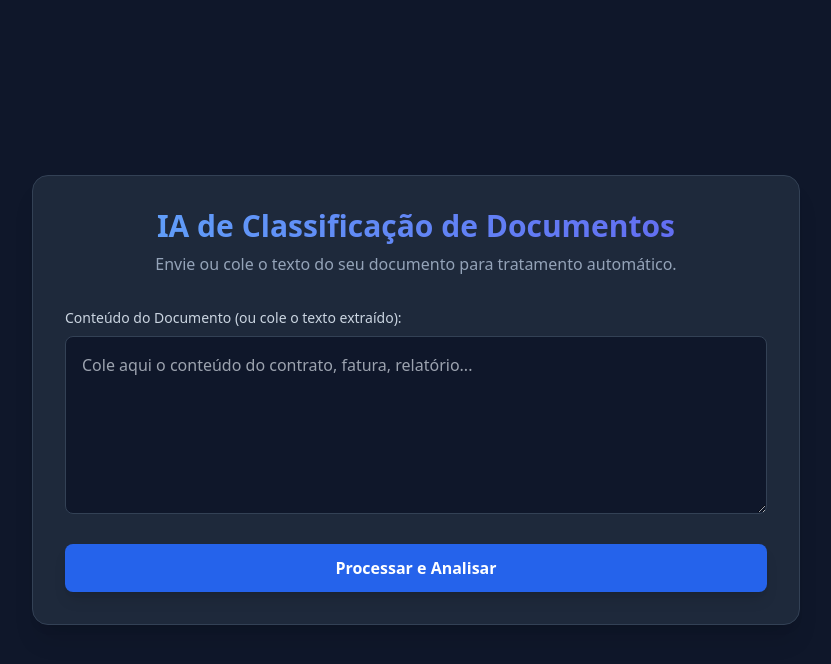
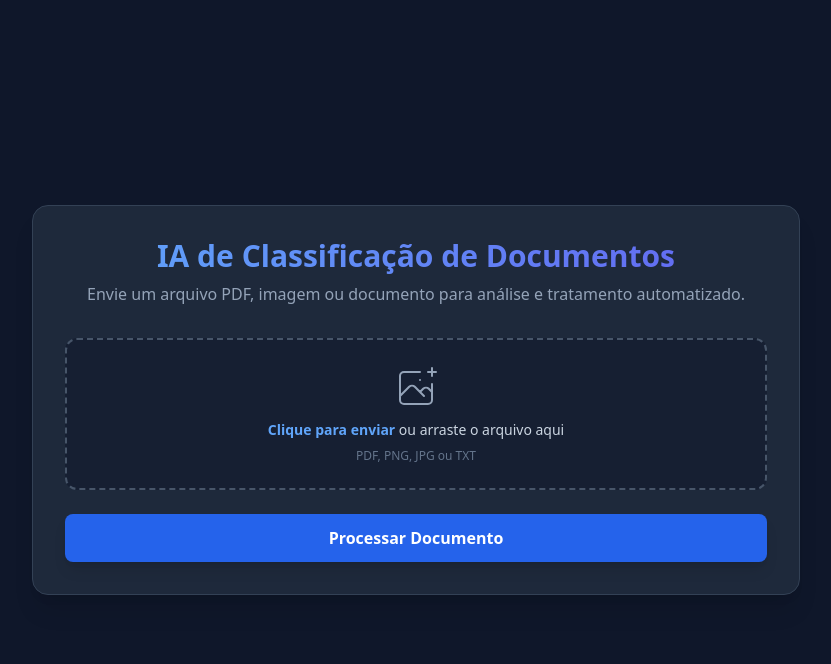
Before and after one commit to PablinXD24/docflow, a Flask app: page / in a window 1280 px wide. Shown: the top 664 px of the page, without its empty margins (224-1055 px from the left). Run offline with Flask 3, Linux system fonts and the light colour scheme; some libraries are stand-ins or nearby versions.

Commit message:
Update index.html

```diff
--- a/templates/index.html
+++ b/templates/index.html
@@ -3,7 +3,7 @@
 <head>
     <meta charset="UTF-8">
     <meta name="viewport" content="width=device-width, initial-scale=1.0">
-    <title>Classificador Inteligente de Documentos</title>
+    <title>Classificador e Tratador de Documentos por IA</title>
     <script src="https://cdn.tailwindcss.com"></script>
 </head>
 <body class="bg-slate-900 text-slate-100 min-h-screen flex flex-col items-center justify-center p-4">
@@ -13,21 +13,28 @@
             <h1 class="text-3xl font-bold bg-gradient-to-r from-blue-400 to-indigo-500 bg-clip-text text-transparent">
                 IA de Classificação de Documentos
             </h1>
-            <p class="text-slate-400 mt-2">Envie ou cole o texto do seu documento para tratamento automático.</p>
+            <p class="text-slate-400 mt-2">Envie um arquivo PDF, imagem ou documento para análise e tratamento automatizado.</p>
         </header>
 
         <main class="space-y-6">
-            <div>
-                <label for="documento-texto" class="block text-sm font-medium text-slate-300 mb-2">Conteúdo do Documento (ou cole o texto extraído):</label>
-                <textarea id="documento-texto" rows="6" class="w-full bg-slate-900 border border-slate-700 rounded-lg p-4 text-slate-100 focus:ring-2 focus:ring-blue-500 focus:outline-none transition" placeholder="Cole aqui o conteúdo do contrato, fatura, relatório..."></textarea>
+            <!-- Área de Upload de Arquivo -->
+            <div class="border-2 border-dashed border-slate-600 rounded-xl p-6 text-center hover:border-blue-500 transition cursor-pointer relative bg-slate-900/50">
+                <input type="file" id="documento-arquivo" class="absolute inset-0 opacity-0 cursor-pointer w-full h-full" onchange="mostrarNomeArquivo(this)">
+                <div id="upload-placeholder" class="space-y-2">
+                    <svg class="mx-auto h-12 w-12 text-slate-400" stroke="currentColor" fill="none" viewBox="0 0 48 48" aria-hidden="true">
+                        <path d="M28 8H12a4 4 0 00-4 4v20m32-12v8m0 0v8a4 4 0 01-4 4H12a4 4 0 01-4-4v-4m32-4l-3.172-3.172a4 4 0 00-5.656 0L28 28M8 32l9.172-9.172a4 4 0 015.656 0L28 28m0 0l4 4m4-24h8m-4-4v8m-12 4h.02" stroke-width="2" stroke-linecap="round" stroke-linejoin="round" />
+                    </svg>
+                    <p class="text-sm text-slate-300"><span class="font-semibold text-blue-400">Clique para enviar</span> ou arraste o arquivo aqui</p>
+                    <p class="text-xs text-slate-500">PDF, PNG, JPG ou TXT</p>
+                </div>
             </div>
 
             <button id="btn-analisar" onclick="processarDocumento()" class="w-full bg-blue-600 hover:bg-blue-500 text-white font-semibold py-3 px-6 rounded-lg shadow-lg transition duration-200 flex items-center justify-center space-x-2">
-                <span>Processar e Analisar</span>
+                <span>Processar Documento</span>
             </button>
 
             <div id="loading" class="hidden text-center py-4 text-blue-400 font-medium animate-pulse">
-                Analisando documento com Inteligência Artificial...
+                Lendo e processando o documento com Inteligência Artificial...
             </div>
 
             <div id="resultado-container" class="hidden mt-6 bg-slate-900 border border-slate-700 rounded-xl p-6">
@@ -38,17 +45,27 @@
     </div>
 
     <script>
+        function mostrarNomeArquivo(input) {
+            const placeholder = document.getElementById('upload-placeholder');
+            if (input.files && input.files[0]) {
+                placeholder.innerHTML = `<p class="text-sm font-medium text-emerald-400">Arquivo selecionado: ${input.files[0].name}</p>`;
+            }
+        }
+
         async function processarDocumento() {
-            const texto = document.getElementById('documento-texto').value;
+            const fileInput = document.getElementById('documento-arquivo');
             const btn = document.getElementById('btn-analisar');
             const loading = document.getElementById('loading');
             const container = document.getElementById('resultado-container');
             const conteudo = document.getElementById('resultado-conteudo');
 
-            if (!texto.trim()) {
-                alert('Por favor, insira o texto do documento.');
+            if (fileInput.files.length === 0) {
+                alert('Por favor, selecione um arquivo de documento primeiro.');
                 return;
             }
+
+            const formData = new FormData();
+            formData.append('documento', fileInput.files[0]);
 
             btn.disabled = true;
             loading.classList.remove('hidden');
@@ -57,8 +74,7 @@
             try {
                 const response = await fetch('/api/analisar', {
                     method: 'POST',
-                    headers: { 'Content-Type': 'application/json' },
-                    body: JSON.stringify({ texto })
+                    body: formData
                 });
 
                 const data = await response.json();
```
